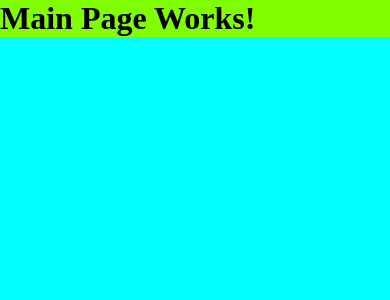
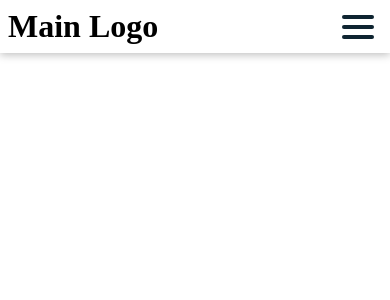
Before and after one commit to alex85b/my_site, a Django app: page / in a window 390 px wide. Shown: the top 300 px of the page. Run offline with Django 4.2, Linux system fonts and the light colour scheme.

Commit message:
createad a dummy navbar and logo

```diff
--- a/portfolio/static/portfolio/index.css
+++ /dev/null
@@ -1,3 +0,0 @@
-.main-header {
-  background-color: chartreuse; /* Test */
-}
--- a/portfolio/templates/portfolio/index.html
+++ b/portfolio/templates/portfolio/index.html
@@ -10,5 +10,5 @@
 {% endblock %}
 
 {% block body %}
-  <h1 class="main-header">Main Page Works!</h1>
+
 {% endblock %}
--- a/static/base.css
+++ b/static/base.css
@@ -1,9 +1,122 @@
-* { /* Global Rest */
+* {
+  /* Global Rest */
   margin: 0;
   padding: 0;
-  box-sizing: border-box;
+  box-sizing: border-box; /* Box size includes pading and margin an borders */
+  list-style: none;
+  text-decoration: none;
 }
 
-body {
-  background-color: aqua; /* Test */
+.index-header {
+  display: flex; /* This becomes a container, a flexbox container */
+  width: 90%;
+  align-items: center;
+  border-radius: 0 0 10px 10px;
+  margin: 0 auto;
+  justify-content: space-between; /* Remaining space goes "between" children of the container */
+  box-shadow: 0 2px 8px rgba(0, 0, 0, 0.25); /**/
 }
+
+.index-header {
+  padding: 0.5rem;
+}
+
+.side-header {
+  display: none;
+}
+
+.index-header ul {
+  display: flex;
+  justify-content: center;
+  align-items: center;
+  width: 100%;
+  height: 100%;
+}
+
+.index-header li a {
+  padding: 0.5rem;
+  margin: 0 1rem;
+  transition: 0.3s;
+}
+
+.index-header a:visited {
+  color: black;
+}
+
+.index-header a:hover,
+.index-header a:active {
+  background-color: chartreuse;
+  border-radius: 0.3rem;
+}
+
+.index-header a:focus {
+  background-color: aqua;
+  border-radius: 0.5rem;
+}
+
+.hamburger {
+  display: none;
+  height: 1.5rem;
+  width: 2rem;
+  /* display: flex; */
+  flex-direction: column;
+  justify-content: space-between;
+  margin: 0 0.5rem 0 0;
+}
+
+.hamburger:hover {
+  background:cornflowerblue;
+}
+
+.hamburger div {
+  display: block;
+  height: 0.25rem;
+  width: 100%;
+  border-radius: 12px;
+  background: #0e2431;
+}
+
+/* When the screen is less than 600 pixels wide, hide all links, except for the last one */
+@media screen and (max-width: 720px) {
+  .hamburger {
+    display: flex;
+  }
+
+  .side-header {
+    display: block;
+    margin: 0.5rem;
+    text-align: center;
+  }
+
+  .index-header nav {
+    position: absolute;
+    left: -300px;
+    top: 0;
+    width: fit-content;
+    height: fit-content;
+    background-color: #fefefe;
+    transition: 0.2s;
+    box-shadow: 2px 0 20px 0 rgba(0, 0, 0, 0.25);
+    border-radius: 0 0 2rem 0;
+  }
+
+  #nav_check:checked ~ nav {
+    left: 0;
+  }
+
+  .index-header {
+    width: 100%;
+    border-radius: 0;
+  }
+
+  .index-header ul {
+    flex-direction: column;
+  }
+
+  .index-header li {
+    display: inline-block;
+    width: 100%;
+    text-align: center;
+    margin: 1.5rem 0;
+  }
+}
--- a/templates/base.html
+++ b/templates/base.html
@@ -6,12 +6,32 @@
   <meta http-equiv="X-UA-Compatible">
   <meta name="viewport" content="width=device-width, initial-scale=1.0">
   <title>
-    {% block title %}{% endblock %}
+    {% block title %}
+    {% endblock %}
   </title>
-  {% block css %}{% endblock %}
+  {% block css %}
+  {% endblock %}
   <link rel="stylesheet" href="{% static "base.css" %}">
 </head>
 <body>
+  <header class="index-header">
+    <h1 class="main-header">Main Logo</h1>
+    <input type="checkbox" id="nav_check" hidden>
+    <nav>
+      <h1 class="side-header">Main Logo</h1>
+      <ul>
+        <li><a href="#">Dummy-Link (1)</a></li>
+        <li><a href="#">Dummy-Link (2)</a></li>
+        <li><a href="#">Dummy-Link (3)</a></li>
+      </ul>
+    </nav>
+    <label for="nav_check"class="hamburger">
+      <div></div>
+      <div></div>
+      <div></div>
+    </label>
+</header>
+
   {% block body %}
   {% endblock %}
 </body>
```
